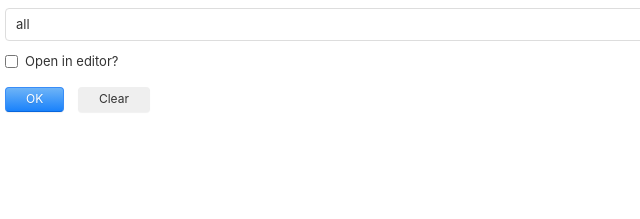
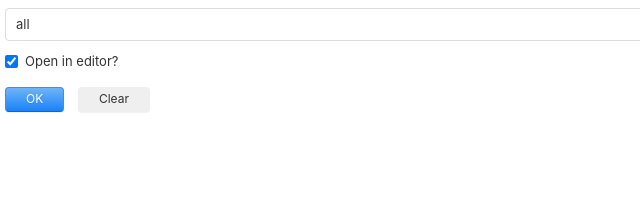
Before and after one commit to International/subtitle-tool-gui, an Electron app: page index.html in a window 800 px wide. Shown: the part 252-471 px from the top of the page, 0-640 px from the left. Drawn offline with Linux system fonts and the light colour scheme; no server answers.

Commit message:
make checkbox checked by default

```diff
--- a/index.html
+++ b/index.html
@@ -59,7 +59,7 @@
               </div>
               <div class="checkbox">
                 <label>
-                  <input type="checkbox" id="editor"> Open in editor?
+                  <input type="checkbox" id="editor" checked="checked"> Open in editor?
                 </label>
               </div>
               <div class="form-actions">
```
